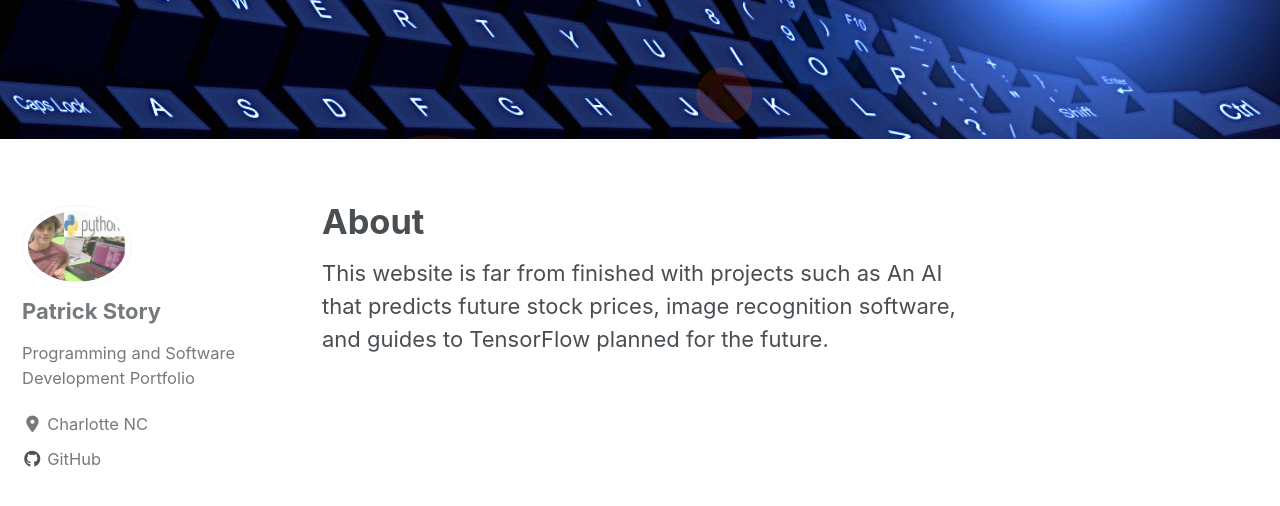
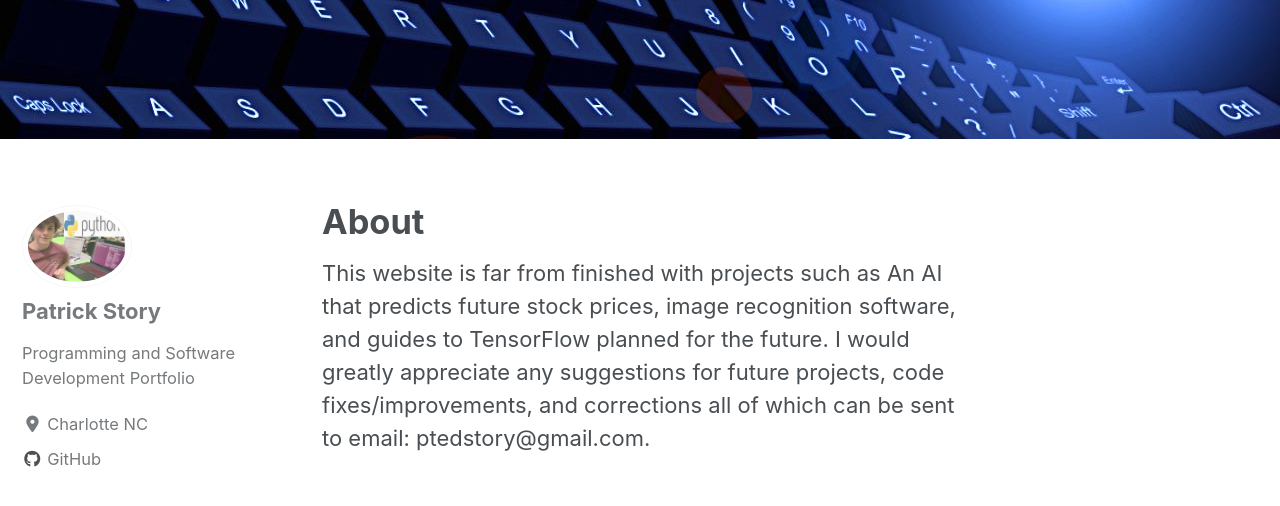
Before and after one commit to Patchyst/Patchyst.github.io, a Jekyll site: the page built from _pages/about.md, in a window 1280 px wide and 900 px high, scrolled down 325 px. Shown: the top 506 px of the window. Built offline with Jekyll 4.4.1, drawn with Linux system fonts in a browser that asks for light colours; cached includes are drawn as plain includes; nearby versions of some CDN libraries.

Commit message:
updating about page

```diff
--- a/_pages/about.md
+++ b/_pages/about.md
@@ -5,4 +5,4 @@ header:
   image: "/images/about.jpg"
 ---
 
-This website is far from finished with projects such as An AI that predicts future stock prices, image recognition software, and guides to TensorFlow planned for the future.
+This website is far from finished with projects such as An AI that predicts future stock prices, image recognition software, and guides to TensorFlow planned for the future. I would greatly appreciate any suggestions for future projects, code fixes/improvements, and corrections all of which can be sent to email: ptedstory@gmail.com.
```
